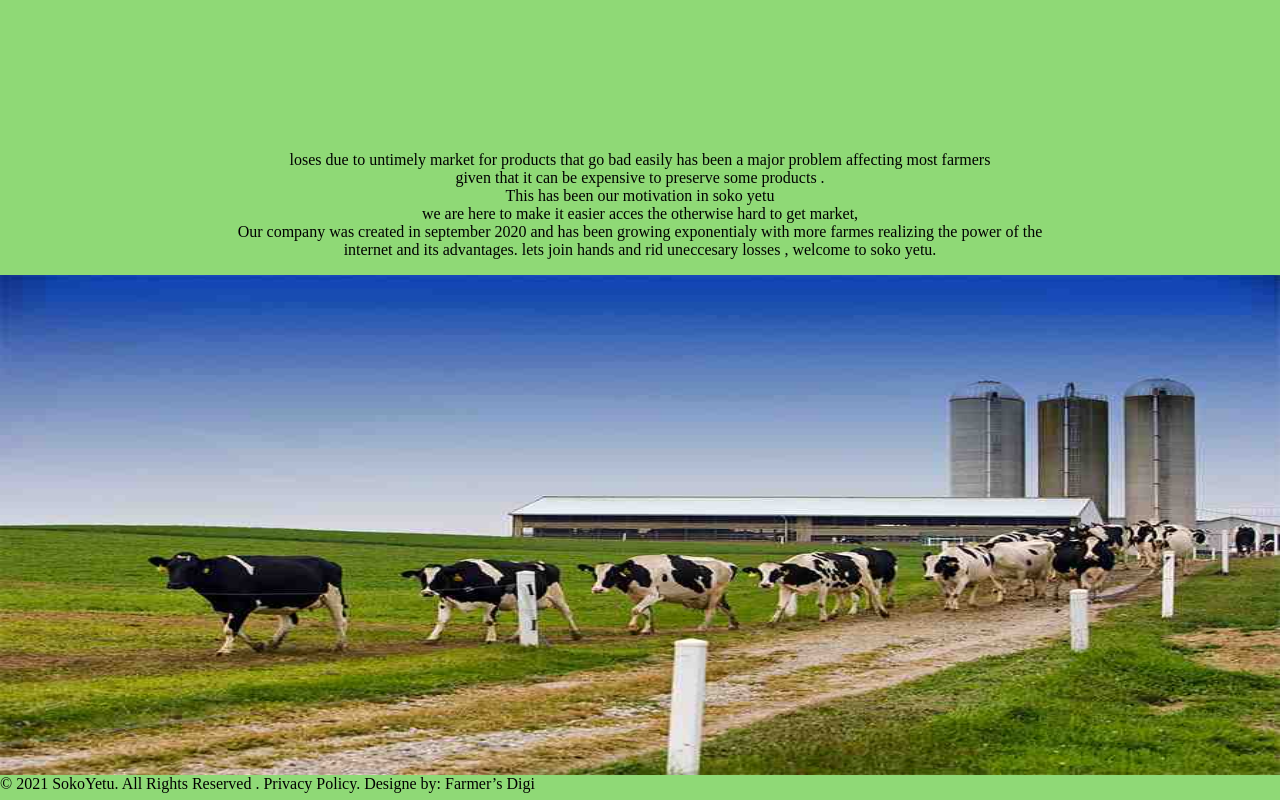
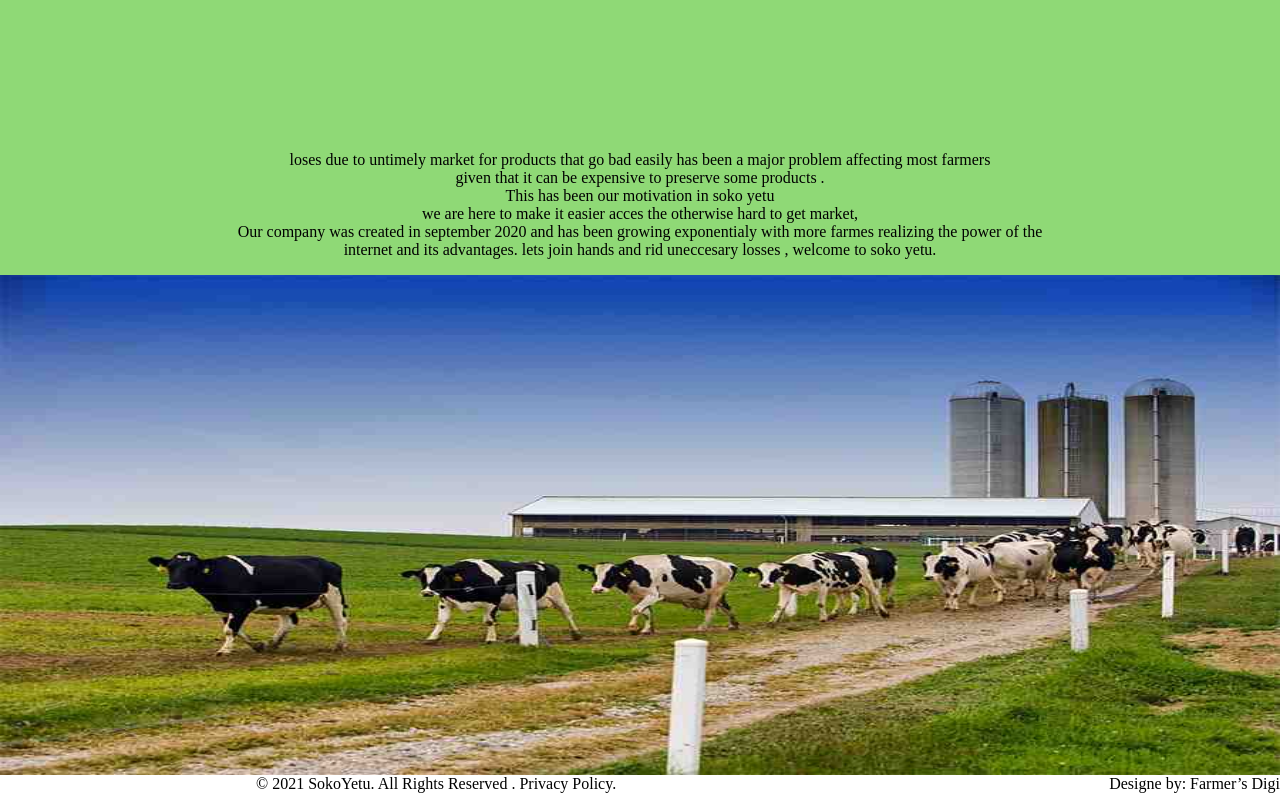
Before and after one commit to Mel-001/SokoYetu, a plain HTML site: page about.html in a window 1280 px wide. Shown: the part 541-1341 px from the top of the page. Drawn offline with Linux system fonts and the light colour scheme.

Commit message:
styles footer class

```diff
--- a/about.css
+++ b/about.css
@@ -68,3 +68,13 @@ body{
     width: 100%;
     height: 100%;
 }
+.footer{
+    background-color: white;
+    height: 25px;
+}
+.footer #design{
+    float: right;
+}
+.footer #copy{
+    margin-left: 20%;
+}
```
